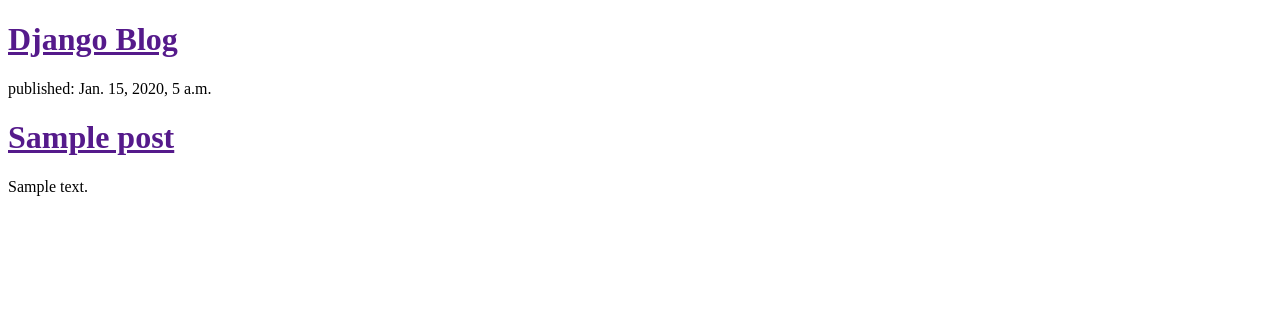
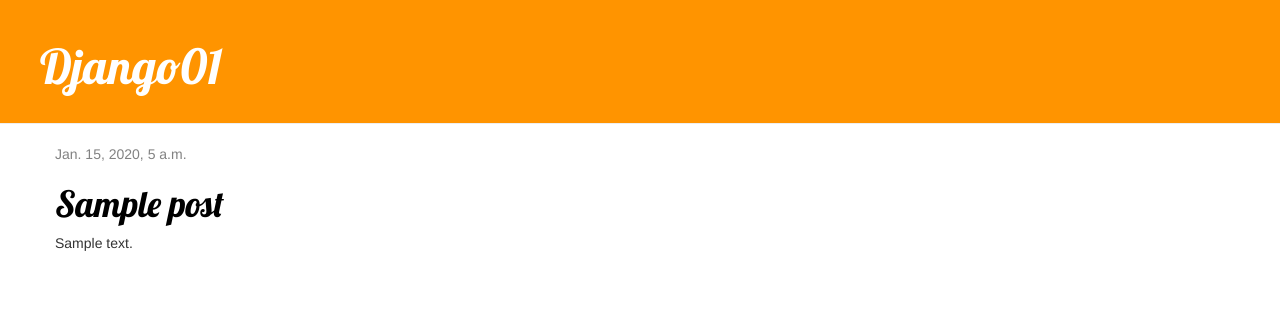
Before and after one commit to techwriterjoe/Django01, a Django app: template blog/templates/blog/post_list.html in a window 1280 px wide. Shown: the top 322 px of the page. Run offline with Django 3.2, Linux system fonts and the light colour scheme; the template is opened without the code that fills it: values that come from a table or form of the project are taken from there, others are empty; tables that the repository leaves empty hold one stand-in row (values such as "Sample post"); some libraries are stand-ins or nearby versions.

Commit message:
Added view, template, and css

```diff
--- /dev/null
+++ b/blog/static/css/blog.css
@@ -0,0 +1,47 @@
+
+.page-header {
+	background-color: #ff9400;
+	margin-top: 0;
+	padding: 20px 20px 20px 40px;
+}
+
+.page-header h1, .page-header h1 a, .page-header h1 a:visited, .page-header h1 a:active {
+	color: #ffffff;
+	font-size: 36pt;
+	text-decoration: none;
+}
+
+.content {
+	margin-left: 40px;
+}
+
+h1, h2, h3, h4 {
+	font-family: 'Lobster', cursive;
+}
+
+.date {
+	color: #828282;
+}
+
+.save {
+	float: right;
+}
+
+.post-form textarea, .post-form input {
+	width: 100%
+}
+
+.top-menu, .top-menu:hover, .top-menu:visited {
+	color: #ffffff;
+	float: right,
+	font-size: 26pt;
+	margin-right: 20px;
+}
+
+.post {
+	margin-bottom: 70px;
+}
+
+.post h1 a, .post h1 a:visited {
+	color: #000000;
+}
--- /dev/null
+++ b/blog/templates/blog/base.html
@@ -0,0 +1,25 @@
+
+{% load staticfiles %}
+
+<html lang="en">
+	<head>
+		<title>Django01</title>
+		<link rel="stylesheet" href="//maxcdn.bootstrapcdn.com/bootstrap/3.2.0/css/bootstrap.min.css">
+        <link rel="stylesheet" href="//maxcdn.bootstrapcdn.com/bootstrap/3.2.0/css/bootstrap-theme.min.css">
+        <link href='//fonts.googleapis.com/css?family=Lobster&subset=latin,latin-ext' rel='stylesheet' type='text/css'>
+        <link rel="stylesheet" href="{% static 'css/blog.css' %}">
+	</head>
+	<body>
+		<div class="page-header">
+			<h1><a href="/">Django01</a></h1>
+		</div>
+		<div class="content container">
+			<div class="row">
+				<div class="col-md-8">
+				{% block content %}
+				{% endblock %}
+				</div>
+			</div>
+		</div>
+	</body>
+</html>
--- a/blog/templates/blog/post_list.html
+++ b/blog/templates/blog/post_list.html
@@ -1,21 +1,13 @@
-<!doctype html>
+{% extends 'blog/base.html' %}
 
-<html>
-	<head>
-		<title>Django01</title>
-	</head>
-	<body>
-		<div>
-			<h1><a href="">Django Blog</a></h1>
+{% block content %}
+{% for post in posts %}
+	<div class="post">
+		<div class="date">
+			{{ post.published_date }}
 		</div>
-
-		{% for post in posts %}
-		<div>
-			<p>published: {{ post.published_date }}</p>
-			<h1><a href="">{{ post.title }}</a></h1>
-			<p>{{ post.text|linebreaksbr }}</p>
-		</div>
-		{% endfor %}
-		</div>
-	</body>
-</html>
+		<h1><a href="{% url 'post_detail' pk=post.pk %}">{{ post.title }}</a></h1>
+		<p>{{ post.text|linebreaksbr }}</p>
+	</div>
+{% endfor %}
+{% endblock %}
--- a/blog/urls.py
+++ b/blog/urls.py
@@ -1,7 +1,9 @@
+
 
 from django.conf.urls import url
 from . import views
 
 urlpatterns = [
     url(r'^$', views.post_list, name='post_list'),
+	url(r'^post/(?P<pk>\d+)/$', views.post_detail, name='post_detail'),
 ]
--- a/blog/views.py
+++ b/blog/views.py
@@ -1,4 +1,4 @@
-from django.shortcuts import render
+from django.shortcuts import render, get_object_or_404
 from .models import Post
 from django.utils import timezone
 # Create your views here.
@@ -6,3 +6,7 @@
 def post_list(request):
     posts = Post.objects.filter(published_date__lte=timezone.now()).order_by('published_date')
     return render(request, 'blog/post_list.html', {'posts': posts})
+
+def post_detail(request, pk):
+	post = get_object_or_404(Post, pk=pk)
+	return render(request, 'blog/post_detail.html', {'post': post})
```
Also changed, not shown: blog/templates/blog/post_detail.html (added, +13 -0 lines).
